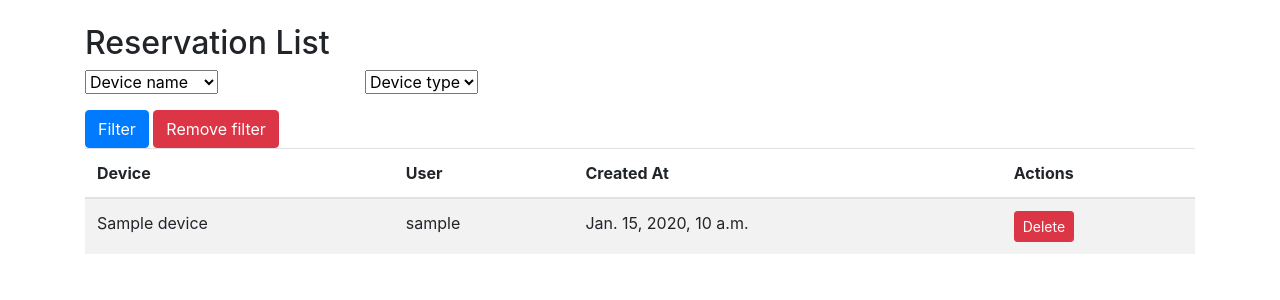
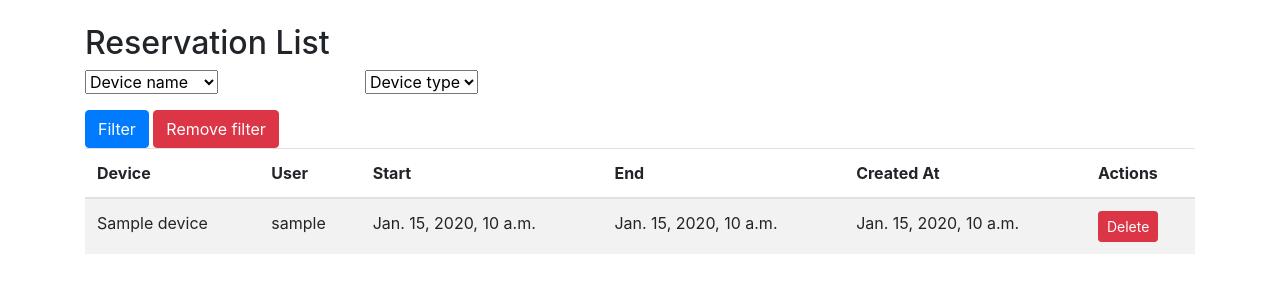
Before and after one commit to linyers/cyber-cafe-reservations, a Django app: page /reservations/list/ in a window 1280 px wide. Shown: the part 56-356 px from the top of the page. Run offline with Django 5.2, Linux system fonts and the light colour scheme; a user stored in the database is signed in; tables that the repository leaves empty hold one stand-in row (values such as "Sample post"); some libraries are stand-ins or nearby versions.

Commit message:
Add timezone features in views and templates

```diff
--- /dev/null
+++ b/cyber/middleware.py
@@ -0,0 +1,16 @@
+import pytz
+
+
+class TimezoneMiddleware:
+    def __init__(self, get_response):
+        self.get_response = get_response
+
+    def __call__(self, request):
+        if "django_timezone" in request.COOKIES:
+            timezone = pytz.timezone(request.COOKIES["django_timezone"])
+            request.timezone = timezone
+        else:
+            request.timezone = pytz.utc
+
+        response = self.get_response(request)
+        return response
--- a/cyber/models.py
+++ b/cyber/models.py
@@ -1,6 +1,7 @@
 from django.db import models
 from django.contrib.auth.models import User
 from django.db.models.signals import pre_save, post_delete
+from django.utils import timezone
 
 
 class DeviceManager(models.Manager):
--- a/cyber/templates/reservation.html
+++ b/cyber/templates/reservation.html
@@ -1,12 +1,14 @@
-{% extends "base.html" %} {% block content %}
+{% extends "base.html" %} {% load tz %} {% block content %}
 <form method="post">
   {% csrf_token %}
+  {% timezone request.timezone %}
   <div class="form-group">
     <span>You turn initialize at {{ start_time }}</span>
     <span>and finalize at {{ end_time }}</span>
     <input type="hidden" name="start_time" value="{{ start_time }}" />
     <input type="hidden" name="end_time" value="{{ end_time }}" />
   </div>
+  {% endtimezone %}
   <div class="form-group">
     <label for="device">Select device</label>
     <select name="device" id="device" class="form-control">
--- a/cyber/templates/reservation_list.html
+++ b/cyber/templates/reservation_list.html
@@ -1,5 +1,6 @@
 
 {% extends "base.html" %}
+{% load tz %}
 {% block content %}
 <h2 class="mt-4">Reservation List</h2>
 
@@ -21,6 +22,8 @@
     <tr>
       <th scope="col">Device</th>
       <th scope="col">User</th>
+      <th scope="col">Start</th>
+      <th scope="col">End</th>
       <th scope="col">Created At</th>
       <th scope="col">Actions</th>
     </tr>
@@ -30,7 +33,11 @@
     <tr>
       <td>{{ reservation.device.name }}</td>
       <td>{{ reservation.user.username }}</td>
-      <td>{{ reservation.created_at }}</td>
+      {% timezone request.timezone %}
+        <td>{{ reservation.start_time }}</td>
+        <td>{{ reservation.end_time }}</td>
+        <td>{{ reservation.created_at }}</td>
+      {% endtimezone %}
       <td>
         <a href="{% url 'cyber:reservation-delete-admin' reservation.pk %}" class="btn btn-danger btn-sm">Delete</a>
       </td>
@@ -41,8 +48,8 @@
 
 <script>
   document.addEventListener("DOMContentLoaded", function() {
-  var deviceNameSelect = document.getElementById("id_device_name");
-  var deviceTypeSelect = document.getElementById("id_device_type");
+  let deviceNameSelect = document.getElementById("id_device_name");
+  let deviceTypeSelect = document.getElementById("id_device_type");
 
   deviceTypeSelect.addEventListener("change", function() {
     if (this.value !== "device_type") {
@@ -60,5 +67,6 @@
     }
   });
 });
+
 </script>
 {% endblock %}
--- a/cyber/views.py
+++ b/cyber/views.py
@@ -10,6 +10,9 @@ from django.views.generic import (
 from django.contrib.auth.mixins import UserPassesTestMixin
 from django.utils.decorators import method_decorator
 from django.contrib.auth.decorators import login_required
+from django.utils import timezone
+
+import pytz
 
 from datetime import datetime, timedelta
 
@@ -45,11 +48,16 @@ class ReservationView(TemplateView):
                 request, "reservation_search.html", {"device": self.devices[device]}
             )
 
-        start_time = datetime.strptime(started_at, "%Y-%m-%dT%H:%M")
+        naive_start_time = datetime.strptime(started_at, "%Y-%m-%dT%H:%M")
+
+        start_time = request.timezone.localize(naive_start_time)
+        start_time_utc = start_time.astimezone(pytz.utc)
+
         end_time = start_time + timedelta(hours=int(hours))
+        end_time_utc = end_time.astimezone(pytz.utc)
 
         available_devices = Device.objects.find_available_devices(
-            start_time, end_time, device
+            start_time_utc, end_time_utc, device
         )
 
         return render(
@@ -58,7 +66,7 @@ class ReservationView(TemplateView):
             {
                 "device": self.devices[device],
                 "hours": hours,
-                "start_time": started_at,
+                "start_time": start_time,
                 "end_time": end_time,
                 "available_devices": available_devices,
             },
@@ -70,11 +78,17 @@ class ReservationView(TemplateView):
 
         hours = request.GET.get("hours")
         started_at = request.GET.get("started_at")
-        start_time = datetime.strptime(started_at, "%Y-%m-%dT%H:%M")
+
+        naive_start_time = datetime.strptime(started_at, "%Y-%m-%dT%H:%M")
+
+        start_time = request.timezone.localize(naive_start_time)
+        start_time_utc = start_time.astimezone(pytz.utc)
+
         end_time = start_time + timedelta(hours=int(hours))
+        end_time_utc = end_time.astimezone(pytz.utc)
 
         available_devices = Device.objects.find_available_devices(
-            start_time, end_time, device
+            start_time_utc, end_time_utc, device
         )
 
         form = ReservationForm(request.POST)
@@ -83,8 +97,8 @@ class ReservationView(TemplateView):
             selected_device = request.POST["device"]
 
             reservation.device = Device.objects.get(pk=selected_device)
-            reservation.start_time = start_time
-            reservation.end_time = end_time
+            reservation.start_time = start_time_utc
+            reservation.end_time = end_time_utc
 
             user = request.user
             reservation.user = user
@@ -174,7 +188,7 @@ class ReservationListAdminView(UserPassesTestMixin, ListView):
         form = ReservationFilterAdminForm(self.request.GET or None)
 
         if not form.is_valid():
-            return queryset
+            return queryset.order_by("-created_at")
 
         if form.cleaned_data["device_name"] != "device_name":
             queryset = queryset.filter(device__name=form.cleaned_data["device_name"])
@@ -183,11 +197,12 @@ class ReservationListAdminView(UserPassesTestMixin, ListView):
                 device__device_type=form.cleaned_data["device_type"]
             )
 
-        return queryset
+        return queryset.order_by("-created_at")
 
     def get_context_data(self, **kwargs):
         context = super().get_context_data(**kwargs)
         context["form"] = ReservationFilterAdminForm(self.request.GET or None)
+        context["user_timezone"] = self.request.COOKIES.get("django_timezone")
         return context
 
 
--- a/server/settings.py
+++ b/server/settings.py
@@ -50,6 +50,7 @@ MIDDLEWARE = [
     "django.contrib.auth.middleware.AuthenticationMiddleware",
     "django.contrib.messages.middleware.MessageMiddleware",
     "django.middleware.clickjacking.XFrameOptionsMiddleware",
+    "cyber.middleware.TimezoneMiddleware",
 ]
 
 ROOT_URLCONF = "server.urls"
--- a/templates/base.html
+++ b/templates/base.html
@@ -67,5 +67,10 @@
     <script src="https://cdnjs.cloudflare.com/ajax/libs/popper.js/1.12.9/umd/popper.min.js"></script>
     <script src="https://maxcdn.bootstrapcdn.com/bootstrap/4.0.0/js/bootstrap.min.js"></script>
 
+    <script>
+      const timezone = Intl.DateTimeFormat().resolvedOptions().timeZone
+      document.cookie = "django_timezone=" + timezone
+    </script>
+
   </body>
 </html>
```
Also changed, not shown: cyber/templates/reservation_search.html (+9 -2 lines).
